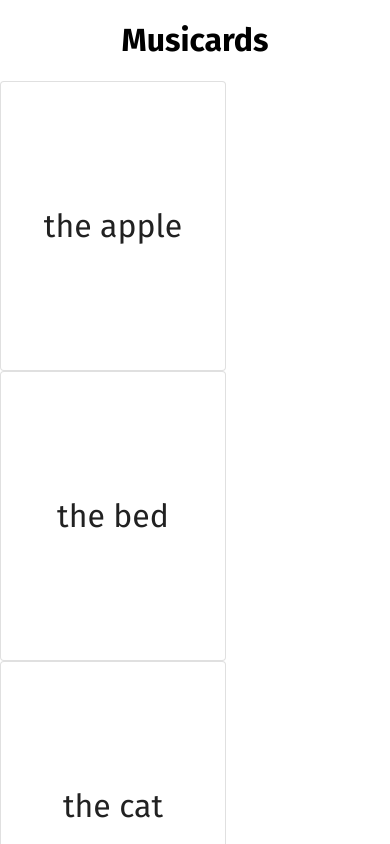
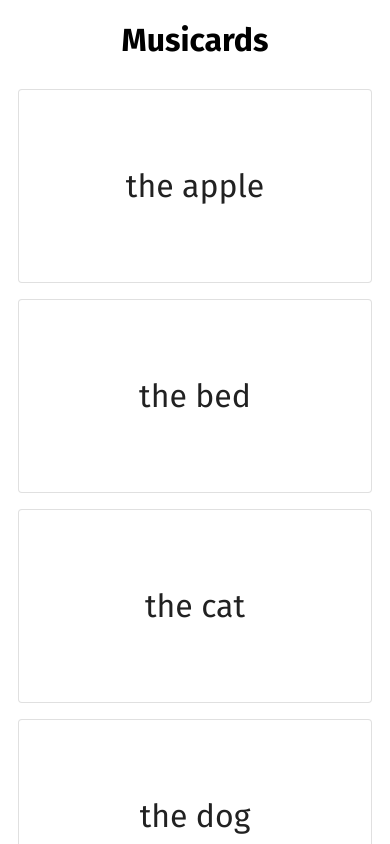
Before and after one commit to pelicularities/project-musicards, a React (Create React App) app: page / in a window 390 px wide. Shown: the top 844 px of the page. Built offline with nearby package versions, Linux system fonts and the light colour scheme.

Commit message:
Style DeckGallery component using Material UI Grid
- Move deck object out of App.js and into their own .js file
- Make DeckGallery component responsive using Material UI Grid
- Toggle black border around Flashcard component when Flashcard is
  flipped to the back

```diff
--- a/package.json
+++ b/package.json
@@ -7,6 +7,7 @@
     "@testing-library/jest-dom": "^5.11.4",
     "@testing-library/react": "^11.1.0",
     "@testing-library/user-event": "^12.1.10",
+    "clsx": "^1.1.1",
     "react": "^17.0.1",
     "react-dom": "^17.0.1",
     "react-router-dom": "^5.2.0",
--- a/src/App.js
+++ b/src/App.js
@@ -1,31 +1,11 @@
 import "./App.css";
 import { BrowserRouter, Route } from "react-router-dom";
 import React, { useState, useEffect } from "react";
-import { v4 as uuidv4 } from "uuid";
+import germanDeck from "./decks/german.js";
 import DeckGallery from "./components/DeckGallery";
 
 function App() {
-  const defaultDeck = [
-    {
-      id: uuidv4(),
-      front: "the apple",
-      back: "der Apfel",
-      correct: false,
-    },
-    {
-      id: uuidv4(),
-      front: "the bed",
-      back: "das Bett",
-      correct: false,
-    },
-    {
-      id: uuidv4(),
-      front: "the cat",
-      back: "die Katze",
-      correct: false,
-    },
-  ];
-  const [deck, setDeck] = useState(defaultDeck);
+  const [deck, setDeck] = useState(germanDeck);
 
   return (
     <BrowserRouter>
--- a/src/components/DeckGallery.js
+++ b/src/components/DeckGallery.js
@@ -1,11 +1,27 @@
 import React, { useState, useEffect } from "react";
 import Flashcard from "./Flashcard";
+import { makeStyles } from "@material-ui/core/styles";
+import Grid from "@material-ui/core/Grid";
+
+const useStyles = makeStyles({
+  deckGallery: {
+    width: "95%",
+    margin: "0 auto",
+  },
+});
 
 function DeckGallery({ deck }) {
+  const classes = useStyles();
   const flashcards = deck.map((flashcard) => (
-    <Flashcard key={flashcard.id} flashcard={flashcard} />
+    <Grid item key={flashcard.id} xs={12} sm={6} md={4} lg={3} xl={2}>
+      <Flashcard key={flashcard.id} flashcard={flashcard} />
+    </Grid>
   ));
-  return <div>{flashcards}</div>;
+  return (
+    <Grid className={classes.deckGallery} container spacing={2}>
+      {flashcards}
+    </Grid>
+  );
 }
 
 export default DeckGallery;
--- a/src/components/Flashcard.js
+++ b/src/components/Flashcard.js
@@ -1,17 +1,21 @@
 import React, { useState, useEffect } from "react";
 import { makeStyles } from "@material-ui/core/styles";
+import clsx from "clsx";
 import Card from "@material-ui/core/Card";
 
 const useStyles = makeStyles({
   flashcard: {
-    width: "14rem",
-    height: "18rem",
     borderRadius: "0.25rem",
+    height: "10rem",
+    padding: "1rem",
     fontSize: "2rem",
     display: "flex",
     justifyContent: "center",
     alignItems: "center",
     cursor: "pointer",
+  },
+  backOfCard: {
+    border: "1px solid #000000",
   },
 });
 
@@ -25,7 +29,11 @@ function Flashcard({ flashcard }) {
   };
 
   return (
-    <Card className={classes.flashcard} variant="outlined" onClick={flipCard}>
+    <Card
+      className={clsx(classes.flashcard, { [classes.backOfCard]: !isFront })}
+      variant="outlined"
+      onClick={flipCard}
+    >
       {isFront ? front : back}
     </Card>
   );
--- /dev/null
+++ b/src/decks/german.js
@@ -0,0 +1,78 @@
+import { v4 as uuidv4 } from "uuid";
+
+const germanDeck = [
+  {
+    id: uuidv4(),
+    front: "the apple",
+    back: "der Apfel",
+    correct: false,
+  },
+  {
+    id: uuidv4(),
+    front: "the bed",
+    back: "das Bett",
+    correct: false,
+  },
+  {
+    id: uuidv4(),
+    front: "the cat",
+    back: "die Katze",
+    correct: false,
+  },
+  {
+    id: uuidv4(),
+    front: "the dog",
+    back: "der Hund",
+    correct: false,
+  },
+  {
+    id: uuidv4(),
+    front: "the egg",
+    back: "das Ei",
+    correct: false,
+  },
+  {
+    id: uuidv4(),
+    front: "the fish",
+    back: "der Fisch",
+    correct: false,
+  },
+  {
+    id: uuidv4(),
+    front: "the grandmother",
+    back: "die Großmutter",
+    correct: false,
+  },
+  {
+    id: uuidv4(),
+    front: "the house",
+    back: "das Haus",
+    correct: false,
+  },
+  {
+    id: uuidv4(),
+    front: "the information",
+    back: "die Information",
+    correct: false,
+  },
+  {
+    id: uuidv4(),
+    front: "the jam",
+    back: "die Marmelade",
+    correct: false,
+  },
+  {
+    id: uuidv4(),
+    front: "the knife",
+    back: "das Messer",
+    correct: false,
+  },
+  {
+    id: uuidv4(),
+    front: "the lion",
+    back: "der Löwe",
+    correct: false,
+  },
+];
+
+export default germanDeck;
```
Also changed, not shown: 2 other files (tests, documents, lock files or other folders).
